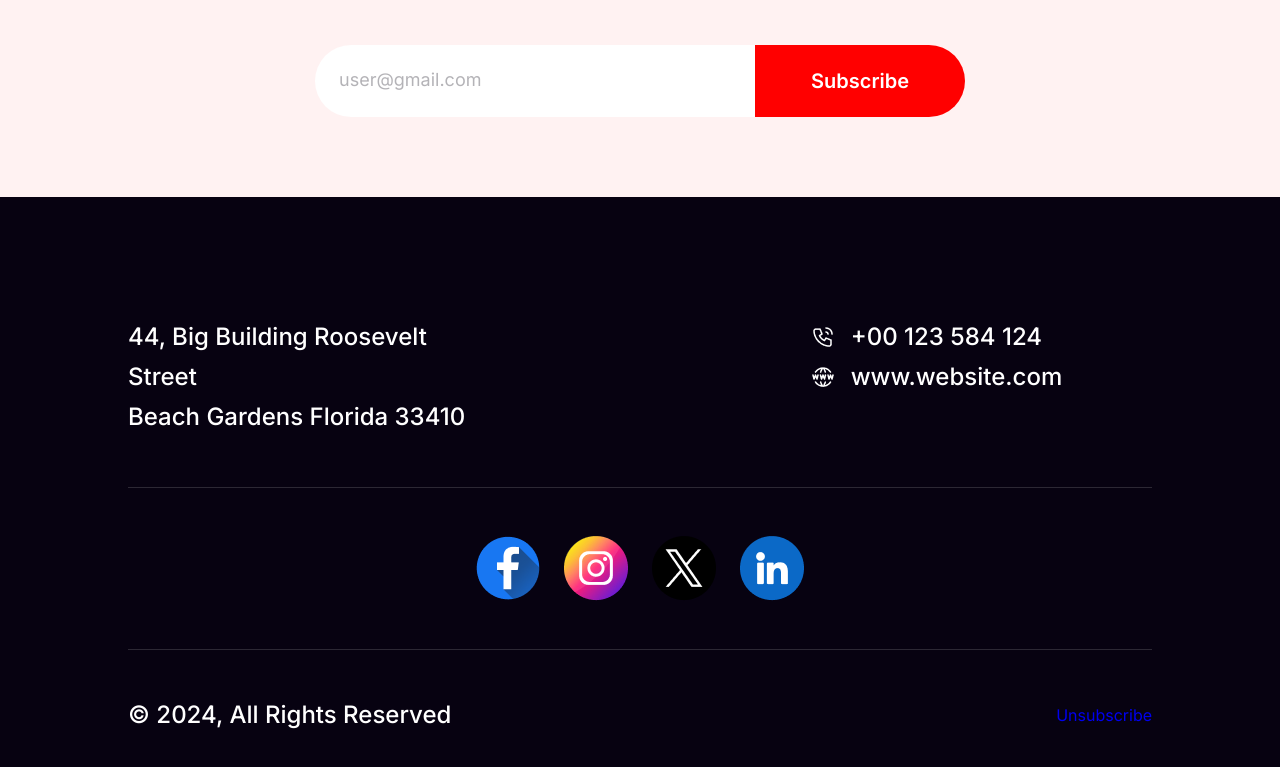
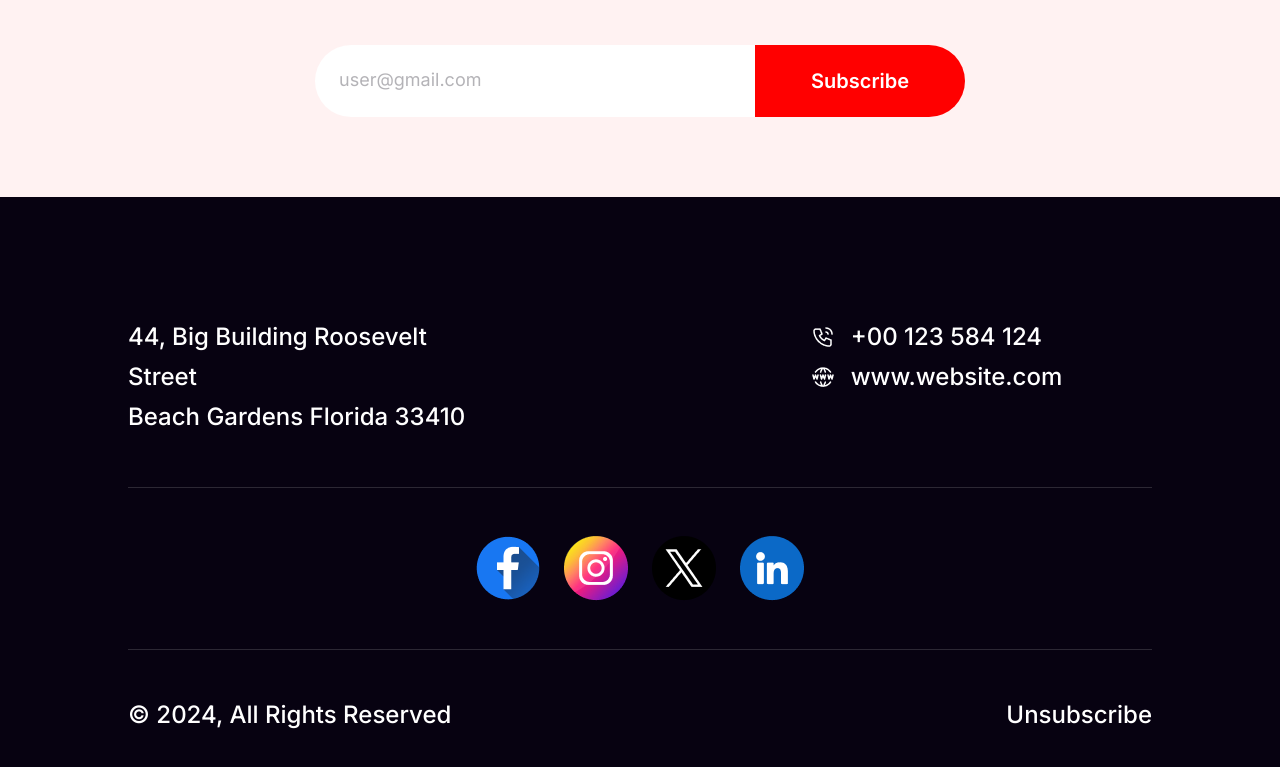
Before and after one commit to abdurrahman110/b9-assignment-1, a plain HTML site: page index.html in a window 1280 px wide. Shown: the part 5786-6553 px from the top of the page. Drawn offline with Linux system fonts and the light colour scheme.

Commit message:
fixed footer link

```diff
--- a/style/style.css
+++ b/style/style.css
@@ -450,4 +450,8 @@
 }
 
 .copyright a {
+  color: #FFF;
+font-size: 24px;
+font-weight: 500;
+line-height: normal;
 }
```
